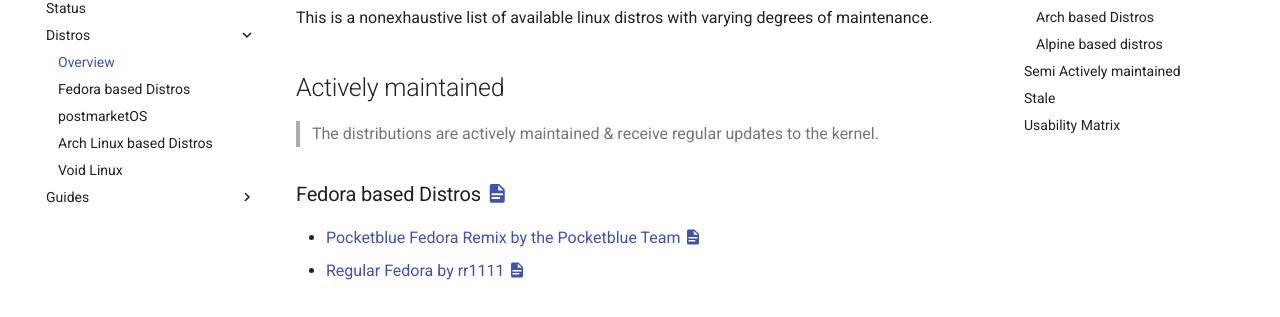
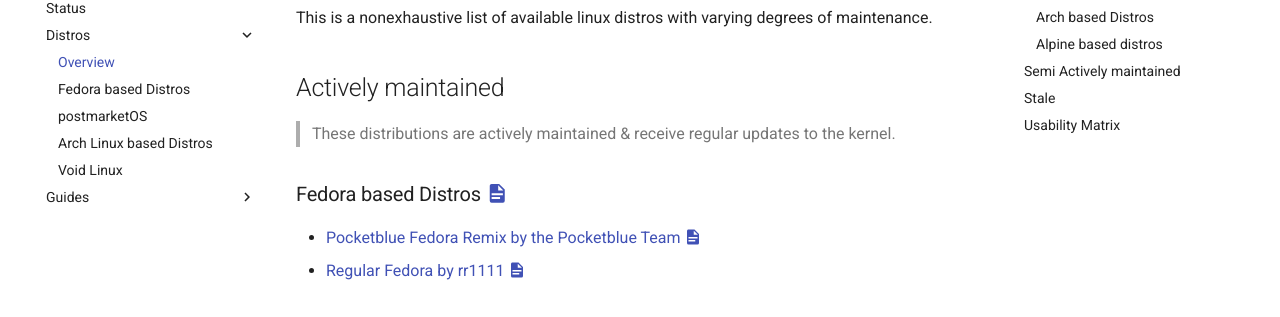
Before and after one commit to AnmiTaliDev/pipa-linux-wiki, an MkDocs documentation site: the page built from docs/distros/1-overview.md, in a window 1280 px wide and 900 px high. Shown: the part 175-492 px from the top of the window. Built offline with MkDocs 1.6.1 and Material for MkDocs 9.7.7, drawn with Linux system fonts in a browser that asks for light colours.

```diff
--- a/docs/distros/1-overview.md
+++ b/docs/distros/1-overview.md
@@ -4,7 +4,7 @@ This is a nonexhaustive list of available linux distros with varying degrees of
 
 
 ## Actively maintained
-> The distributions are actively maintained & receive regular updates to the kernel.
+> These distributions are actively maintained & receive regular updates to the kernel.
 ### Fedora based Distros [:material-file-document:](2-fedora.md)
 - [Pocketblue Fedora Remix by the Pocketblue Team](https://github.com/pocketblue/pocketblue) [:material-file-document:](2-fedora.md/#pocketblue-fedora-remix)
 - [Regular Fedora by rr1111](https://github.com/rr1111/pipa-fedora-builder-43) [:material-file-document:](2-fedora.md/#regular-fedora)
```
Also changed, not shown: docs/distros/2-fedora.md (+4 -4 lines), docs/distros/3-postmarketOS.md (+1 -1 lines).
